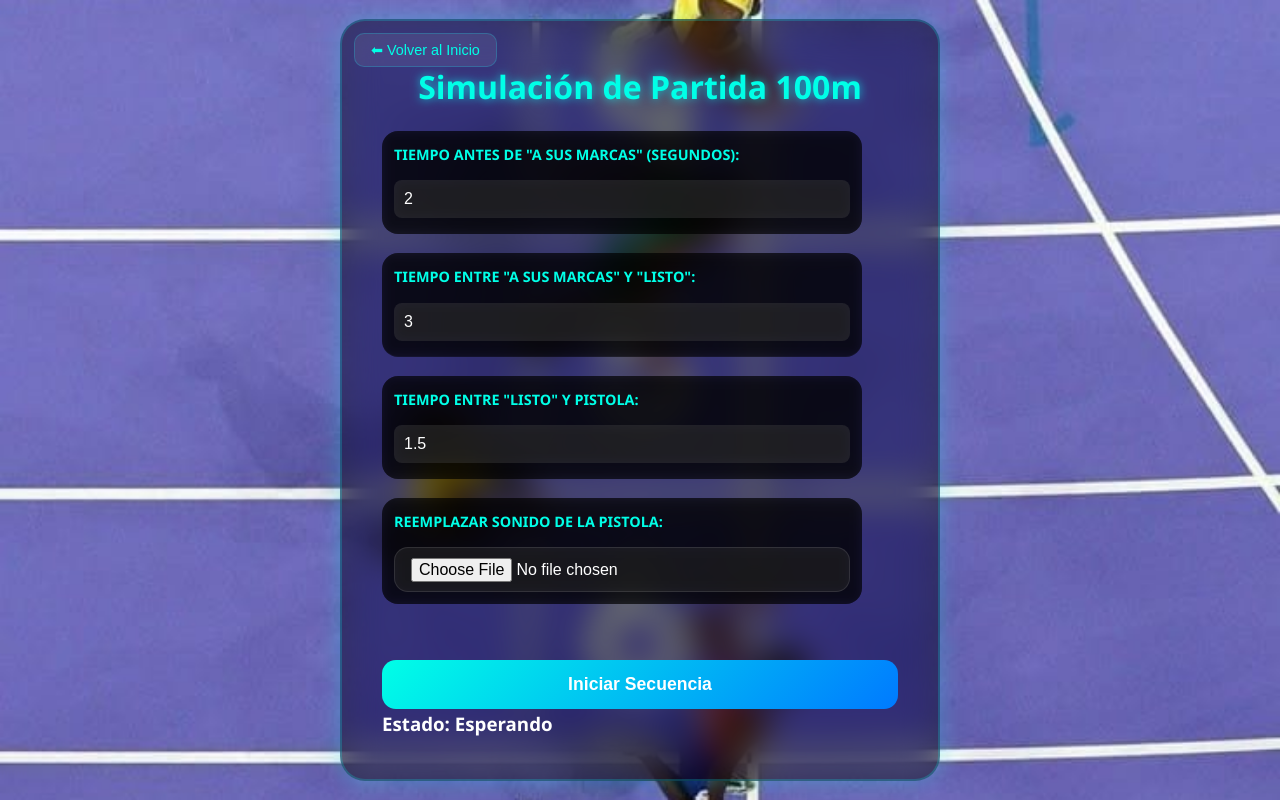
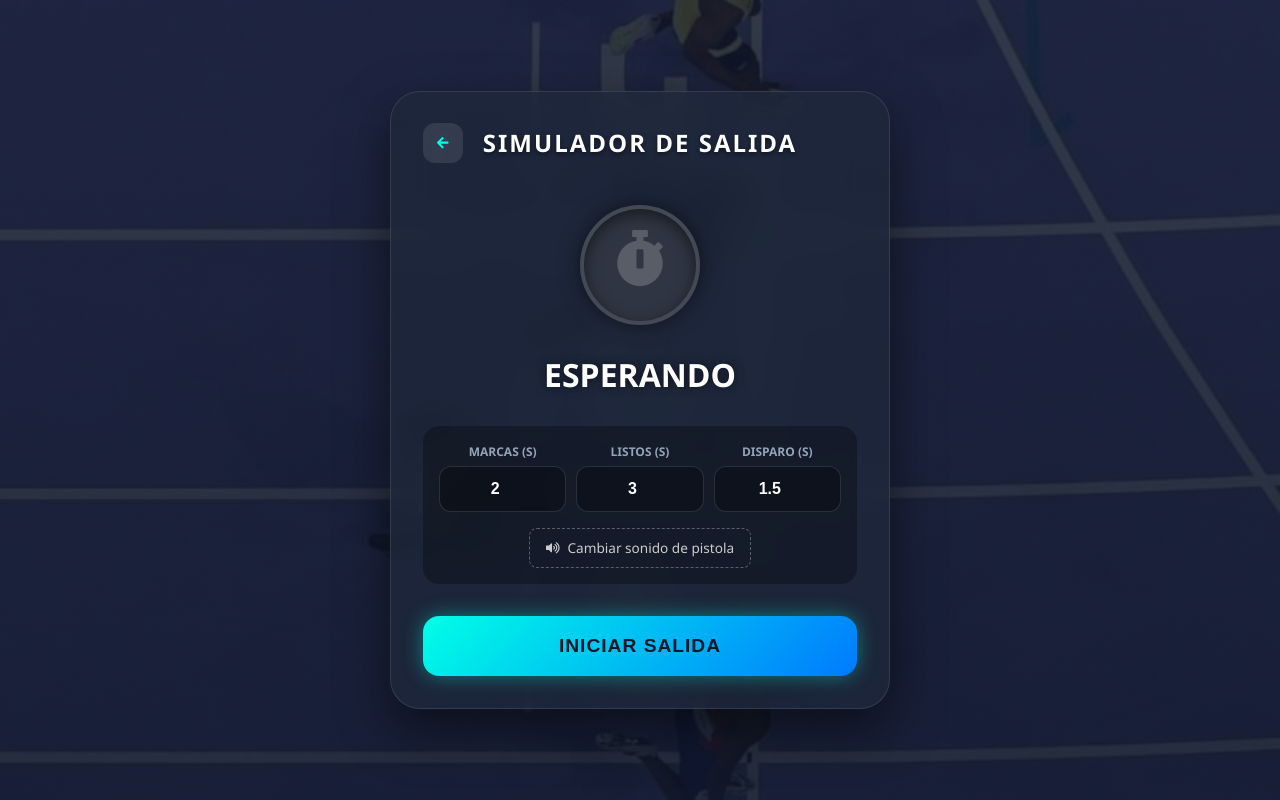
Before and after one commit to Victor30700/AppAtleta-vite, a React (Vite) app: page /partidas in a window 1280 px wide. Built offline with nearby package versions, Linux system fonts and the light colour scheme; no server answers; sample sign-in values are in the browser's storage.

Commit message:
estilos corregidos

```diff
--- a/src/pages/Partidas.jsx
+++ b/src/pages/Partidas.jsx
@@ -4,6 +4,9 @@ import audio1 from '../assets/audio1.mp3';
 import audio2 from '../assets/audio2.mp3';
 import audio3 from '../assets/audio3.mp3';
 import '../styles/Partidas.css';
+// Nuevos iconos para mejorar la UI
+import { FaArrowLeft, FaStopwatch, FaVolumeUp, FaRunning, FaFlagCheckered } from 'react-icons/fa';
+import { GiPistolGun } from 'react-icons/gi';
 
 export default function Partidas() {
   const navigate = useNavigate();
@@ -19,8 +22,9 @@ export default function Partidas() {
   const audioRef3 = useRef(null);
   const timeouts = useRef([]);
 
+  // --- LOGICA ORIGINAL INTACTA ---
   const iniciarSecuencia = () => {
-    if (secuenciaActiva) return; // prevenir múltiples inicios
+    if (secuenciaActiva) return;
     setSecuenciaActiva(true);
     setEstado('Preparando...');
 
@@ -93,49 +97,84 @@ export default function Partidas() {
     }
   };
 
+  // Helper para determinar la clase CSS según el estado (para efectos visuales)
+  const getStatusClass = () => {
+    switch (estado) {
+      case 'A sus marcas...': return 'status-marks'; // Rojo/Preparado
+      case 'Listo...': return 'status-set'; // Amarillo/Tensión
+      case '¡YA!': return 'status-go'; // Verde/Flash
+      case 'Secuencia finalizada': return 'status-finished';
+      case 'Preparando...': return 'status-loading';
+      default: return 'status-idle';
+    }
+  };
+
   return (
     <div className="partida-background">
-      <div className="partida-container">
-        <button className="btn-home" onClick={() => navigate('/')}>
-          ⬅ Volver al Inicio
+      <div className={`partida-container ${getStatusClass()}`}>
+
+        {/* Header simple */}
+        <div className="partida-header">
+          <button className="btn-icon-back" onClick={() => navigate('/')}>
+            <FaArrowLeft />
           </button>
+          <h2>Simulador de Salida</h2>
+        </div>
 
-        <h2>Simulación de Partida 100m</h2>
+        {/* VISUALIZADOR PRINCIPAL (SEMÁFORO) */}
+        <div className="status-display-container">
+          <div className={`status-light ${getStatusClass()}`}>
+            <div className="light-icon">
+              {estado === '¡YA!' ? <GiPistolGun /> :
+               estado === 'Listo...' ? <FaRunning /> :
+               estado === 'A sus marcas...' ? <FaFlagCheckered /> :
+               <FaStopwatch />}
+            </div>
+          </div>
+          <h1 className="status-text">{estado}</h1>
+        </div>
 
-        <div className="form-group">
-          <label>Tiempo antes de "A sus marcas" (segundos):</label>
+        {/* PANEL DE CONFIGURACIÓN (Solo visible si no está activa la secuencia o si quieres verlo siempre, lo deshabilitamos visualmente cuando corre) */}
+        <div className={`config-panel ${secuenciaActiva ? 'disabled-panel' : ''}`}>
+
+          <div className="inputs-row">
+            <div className="input-group">
+              <label>Marcas (s)</label>
               <input type="number" value={tiempo1} min="0" step="0.1" onChange={e => setTiempo1(parseFloat(e.target.value))} />
             </div>
-
-        <div className="form-group">
-          <label>Tiempo entre "A sus marcas" y "Listo":</label>
+            <div className="input-group">
+              <label>Listos (s)</label>
               <input type="number" value={tiempo2} min="0" step="0.1" onChange={e => setTiempo2(parseFloat(e.target.value))} />
             </div>
-
-        <div className="form-group">
-          <label>Tiempo entre "Listo" y Pistola:</label>
+            <div className="input-group">
+              <label>Disparo (s)</label>
               <input type="number" value={tiempo3} min="0" step="0.1" onChange={e => setTiempo3(parseFloat(e.target.value))} />
             </div>
-
-        <div className="form-group">
-          <label>Reemplazar sonido de la pistola:</label>
-          <input type="file" accept="audio/*" onChange={handleAudioUpload} />
           </div>
 
-        <div className="btn-group">
-  <button className="btn-start" onClick={iniciarSecuencia} disabled={secuenciaActiva}>
-    Iniciar Secuencia
+          <div className="audio-upload-group">
+            <label className="file-upload-label">
+              <FaVolumeUp />
+              <span>{customPistola ? "Sonido personalizado cargado" : "Cambiar sonido de pistola"}</span>
+              <input type="file" accept="audio/*" onChange={handleAudioUpload} className="hidden-file-input" />
+            </label>
+          </div>
+        </div>
+
+        {/* BOTONES DE ACCIÓN */}
+        <div className="action-buttons">
+          {!secuenciaActiva ? (
+            <button className="btn-main start" onClick={iniciarSecuencia}>
+              INICIAR SALIDA
             </button>
-
-  {secuenciaActiva && (
-    <button className="btn-cancel" onClick={cancelarSecuencia}>
-      Cancelar
+          ) : (
+            <button className="btn-main cancel" onClick={cancelarSecuencia}>
+              DETENER / SALIDA FALSA
             </button>
           )}
         </div>
 
-        <h3>Estado: {estado}</h3>
-
+        {/* Audios Ocultos */}
         <audio ref={audioRef1} src={audio1} />
         <audio ref={audioRef2} src={audio2} />
         <audio ref={audioRef3} src={audio3} />
--- a/src/styles/Partidas.css
+++ b/src/styles/Partidas.css
@@ -1,5 +1,9 @@
+/* src/styles/Partidas.css */
+
+/* Fondo general */
 .partida-background {
-    background-image: url('../assets/partida2.jpg');
+  background-image: linear-gradient(rgba(15, 23, 42, 0.85), rgba(15, 23, 42, 0.9)),
+                    url('../assets/partida2.jpg');
   background-size: cover;
   background-position: center;
   min-height: 100vh;
@@ -7,127 +11,270 @@
   align-items: center;
   justify-content: center;
   overflow: hidden;
+  font-family: 'Segoe UI', Roboto, sans-serif;
+}
+
+/* Contenedor Principal (Tarjeta) */
+.partida-container {
+  width: 90%;
+  max-width: 500px;
+  background: rgba(30, 41, 59, 0.7);
+  backdrop-filter: blur(20px);
+  -webkit-backdrop-filter: blur(20px);
+  border: 1px solid rgba(255, 255, 255, 0.1);
+  border-radius: 30px;
+  padding: 2rem;
+  box-shadow: 0 20px 50px rgba(0, 0, 0, 0.5);
+  display: flex;
+  flex-direction: column;
+  gap: 1.5rem;
+  transition: all 0.3s ease;
   position: relative;
 }
 
-  .partida-container {
-    padding: 2.5rem;
-    background: rgba(0, 0, 0, 0.5);
-    border: 2px solid rgba(0, 255, 255, 0.2);
-    border-radius: 25px;
-    color: #ffffff;
-    max-width: 600px;
-    width: 90%;
-    backdrop-filter: blur(18px) saturate(180%);
-    -webkit-backdrop-filter: blur(18px) saturate(180%);
-    box-shadow: 0 0 25px rgba(0, 255, 255, 0.25);
-    font-family: 'Segoe UI', sans-serif;
+/* Bordes dinámicos según estado */
+.partida-container.status-marks { border-color: #ff4757; box-shadow: 0 0 30px rgba(255, 71, 87, 0.3); }
+.partida-container.status-set { border-color: #ffa502; box-shadow: 0 0 30px rgba(255, 165, 2, 0.3); }
+.partida-container.status-go { border-color: #2ed573; box-shadow: 0 0 50px rgba(46, 213, 115, 0.6); }
+
+/* Header */
+.partida-header {
+  display: flex;
+  align-items: center;
+  justify-content: center;
   position: relative;
-    animation: fadeIn 0.8s ease-out;
+  margin-bottom: 1rem;
 }
 
-  @keyframes fadeIn {
-    from { opacity: 0; transform: scale(0.95); }
-    to { opacity: 1; transform: scale(1); }
+.partida-header h2 {
+  margin: 0;
+  font-size: 1.5rem;
+  color: #fff;
+  text-transform: uppercase;
+  letter-spacing: 2px;
+  text-shadow: 0 2px 4px rgba(0,0,0,0.5);
 }
 
-  h2 {
+.btn-icon-back {
+  position: absolute;
+  left: 0;
+  background: rgba(255, 255, 255, 0.1);
+  border: none;
+  color: #00ffe7;
+  width: 40px;
+  height: 40px;
+  border-radius: 12px;
+  display: flex;
+  align-items: center;
+  justify-content: center;
+  cursor: pointer;
+  transition: all 0.2s;
+}
+.btn-icon-back:hover {
+  background: rgba(0, 255, 231, 0.2);
+  transform: translateX(-3px);
+}
+
+/* --- VISUALIZADOR DE ESTADO (SEMÁFORO) --- */
+.status-display-container {
+  display: flex;
+  flex-direction: column;
+  align-items: center;
+  justify-content: center;
+  height: 200px; /* Altura fija para evitar saltos */
+}
+
+.status-light {
+  width: 120px;
+  height: 120px;
+  border-radius: 50%;
+  background: #2f3542; /* Apagado */
+  display: flex;
+  align-items: center;
+  justify-content: center;
+  box-shadow: inset 0 5px 15px rgba(0,0,0,0.5), 0 0 20px rgba(0,0,0,0.5);
+  transition: all 0.1s ease;
+  border: 4px solid rgba(255,255,255,0.1);
+}
+
+.light-icon {
+  font-size: 3.5rem;
+  color: rgba(255,255,255,0.2);
+  transition: all 0.1s;
+}
+
+/* Estados del Semáforo */
+.status-light.status-marks {
+  background: #ff4757;
+  box-shadow: 0 0 40px #ff4757, inset 0 0 20px rgba(255,255,255,0.5);
+  animation: pulse-red 1s infinite;
+}
+.status-light.status-marks .light-icon { color: white; transform: scale(1.1); }
+
+.status-light.status-set {
+  background: #ffa502;
+  box-shadow: 0 0 40px #ffa502, inset 0 0 20px rgba(255,255,255,0.5);
+}
+.status-light.status-set .light-icon { color: white; transform: scale(1.1); }
+
+.status-light.status-go {
+  background: #2ed573;
+  box-shadow: 0 0 80px #2ed573, inset 0 0 30px rgba(255,255,255,0.8);
+  transform: scale(1.1);
+}
+.status-light.status-go .light-icon { color: white; transform: scale(1.2) rotate(-10deg); }
+
+.status-text {
+  margin-top: 1.5rem;
   font-size: 2rem;
-    margin-bottom: 1.5rem;
+  font-weight: 800;
+  text-transform: uppercase;
+  color: #fff;
+  text-shadow: 0 0 10px rgba(0,0,0,0.5);
+  min-height: 40px;
+}
+
+/* Animaciones */
+@keyframes pulse-red {
+  0% { box-shadow: 0 0 0 0 rgba(255, 71, 87, 0.7); }
+  70% { box-shadow: 0 0 0 20px rgba(255, 71, 87, 0); }
+  100% { box-shadow: 0 0 0 0 rgba(255, 71, 87, 0); }
+}
+
+/* --- PANEL DE CONFIGURACIÓN --- */
+.config-panel {
+  background: rgba(0, 0, 0, 0.3);
+  padding: 1rem;
+  border-radius: 16px;
+  transition: opacity 0.3s;
+}
+
+.disabled-panel {
+  opacity: 0.3;
+  pointer-events: none;
+}
+
+.inputs-row {
+  display: flex;
+  gap: 10px;
+  justify-content: space-between;
+}
+
+.input-group {
+  display: flex;
+  flex-direction: column;
+  align-items: center;
+  flex: 1;
+}
+
+.input-group label {
+  font-size: 0.75rem;
+  text-transform: uppercase;
+  color: #94a3b8;
+  margin-bottom: 5px;
+  font-weight: 600;
+}
+
+.input-group input {
+  width: 100%;
   text-align: center;
+  background: rgba(255,255,255,0.1);
+  border: 1px solid rgba(255,255,255,0.2);
+  color: #00ffe7;
+  font-weight: bold;
+  font-size: 1.2rem;
+  padding: 8px 0;
+  border-radius: 8px;
+  outline: none;
+}
+
+.input-group input:focus {
+  border-color: #00ffe7;
+  background: rgba(0, 255, 231, 0.1);
+}
+
+/* Upload Audio */
+.audio-upload-group {
+  margin-top: 1rem;
+  text-align: center;
+}
+
+.file-upload-label {
+  display: inline-flex;
+  align-items: center;
+  gap: 8px;
+  font-size: 0.85rem;
+  color: #ccc;
+  cursor: pointer;
+  padding: 8px 16px;
+  border: 1px dashed rgba(255,255,255,0.3);
+  border-radius: 8px;
+  transition: all 0.2s;
+}
+
+.file-upload-label:hover {
+  border-color: #00ffe7;
   color: #00ffe7;
 }
 
-  .form-group {
-    margin: 1.2rem 0;
-    text-align: left;
+.hidden-file-input {
+  display: none;
 }
 
-  .form-group label {
-    display: block;
-    margin-bottom: 0.4rem;
-    font-weight: 600;
-    color: #aadfff;
-    font-size: 1rem;
+/* --- BOTONES DE ACCIÓN --- */
+.action-buttons {
+  margin-top: 0.5rem;
 }
 
-  input[type="number"],
-  input[type="file"] {
-    padding: 0.6rem 1rem;
+.btn-main {
   width: 100%;
-    border-radius: 14px;
-    border: 1px solid rgba(255, 255, 255, 0.1);
-    font-size: 1rem;
-    background: rgba(255, 255, 255, 0.08);
-    color: white;
-    backdrop-filter: blur(6px);
-    transition: border-color 0.3s ease;
+  padding: 1.2rem;
+  border: none;
+  border-radius: 16px;
+  font-size: 1.2rem;
+  font-weight: 900;
+  text-transform: uppercase;
+  cursor: pointer;
+  transition: all 0.1s ease;
+  letter-spacing: 1px;
 }
 
-  input[type="number"]:focus,
-  input[type="file"]:focus {
-    outline: none;
-    border-color: #00ffe7;
+.btn-main.start {
+  background: linear-gradient(135deg, #00ffe7, #007aff);
+  color: #0f172a;
+  box-shadow: 0 0 20px rgba(0, 255, 231, 0.4);
 }
 
-  .btn-start {
-    margin-top: 1.5rem;
-    background: linear-gradient(135deg, #00ffe7, #007aff);
-    color: white;
-    padding: 14px 26px;
-    font-weight: bold;
-    border: none;
-    border-radius: 14px;
-    cursor: pointer;
-    transition: transform 0.2s ease, box-shadow 0.3s ease;
-    width: 100%;
-    font-size: 1.1rem;
+.btn-main.start:active {
+  transform: scale(0.98);
 }
 
-  .btn-start:hover {
-    transform: scale(1.05);
-    box-shadow: 0 8px 16px rgba(0, 255, 231, 0.45);
+.btn-main.cancel {
+  background: #ff4757;
+  color: white;
+  box-shadow: 0 0 20px rgba(255, 71, 87, 0.4);
+  animation: shake 0.5s;
 }
 
-  .btn-home {
-    position: absolute;
-    top: 12px;
-    left: 12px;
-    background: rgba(255, 255, 255, 0.08);
-    border: 1px solid rgba(0, 255, 255, 0.2);
-    color: #00ffe7;
-    padding: 0.5rem 1rem;
-    border-radius: 10px;
-    font-size: 0.9rem;
-    cursor: pointer;
-    transition: all 0.3s ease;
+@keyframes shake {
+  0% { transform: translateX(0); }
+  25% { transform: translateX(-5px); }
+  50% { transform: translateX(5px); }
+  75% { transform: translateX(-5px); }
+  100% { transform: translateX(0); }
 }
 
-  .btn-home:hover {
-    background: rgba(255, 255, 255, 0.2);
-    color: white;
+/* Responsive */
+@media (max-width: 480px) {
+  .partida-container {
+    padding: 1.5rem;
+    width: 95%;
   }
-
-  .btn-group {
-    display: flex;
-    gap: 1rem;
-    margin-top: 2rem;
+  .status-light {
+    width: 100px;
+    height: 100px;
   }
-
-  .btn-cancel {
-    background: linear-gradient(135deg, #ff4e4e, #b80000);
-    color: white;
-    padding: 14px 26px;
-    font-weight: bold;
-    border: none;
-    border-radius: 14px;
-    cursor: pointer;
-    transition: transform 0.2s ease, box-shadow 0.3s ease;
-    flex: 1;
-    font-size: 1.1rem;
+  .status-text {
+    font-size: 1.5rem;
   }
-
-  .btn-cancel:hover {
-    transform: scale(1.05);
-    box-shadow: 0 8px 16px rgba(255, 0, 0, 0.4);
 }
```
Also changed, not shown: src/pages/ControlesPB.jsx (+9 -3 lines), src/styles/ControlesPB.css (+88 -28 lines). Lines whose indentation alone changed are shown as unchanged.
